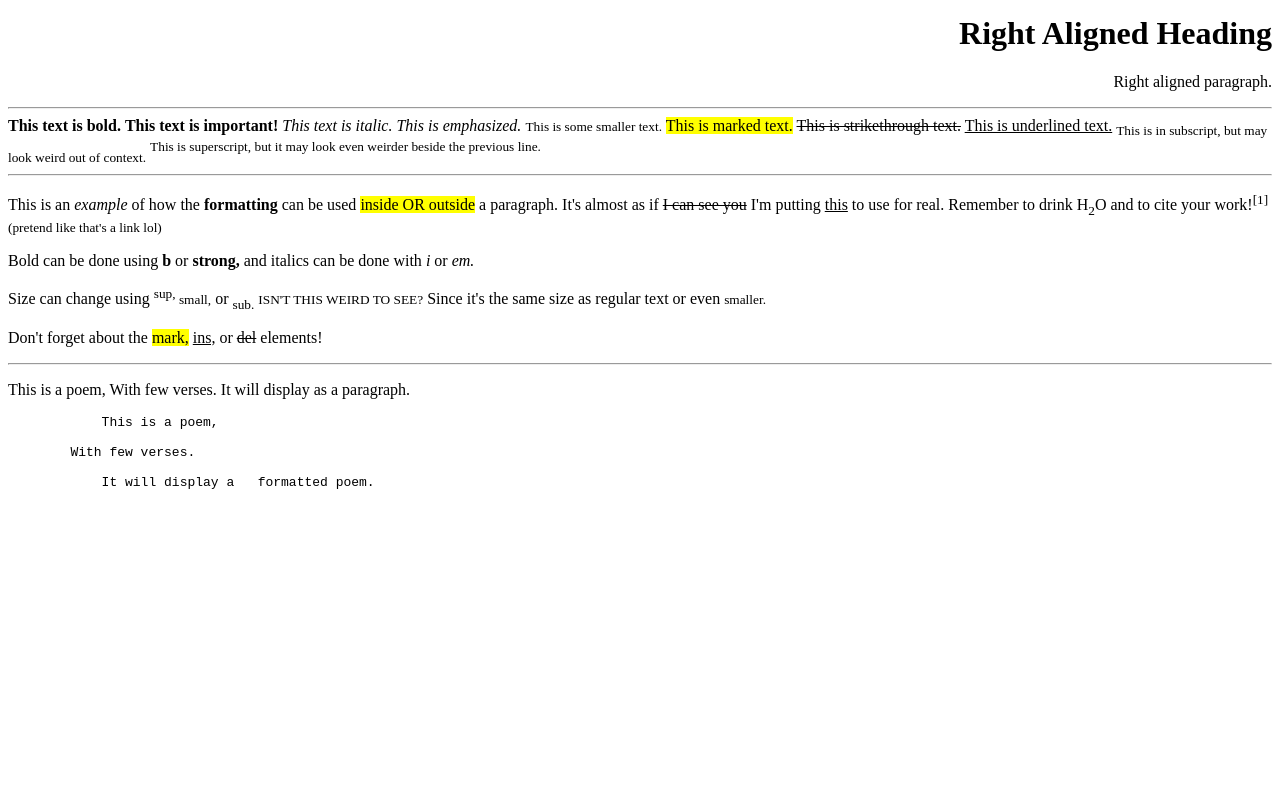
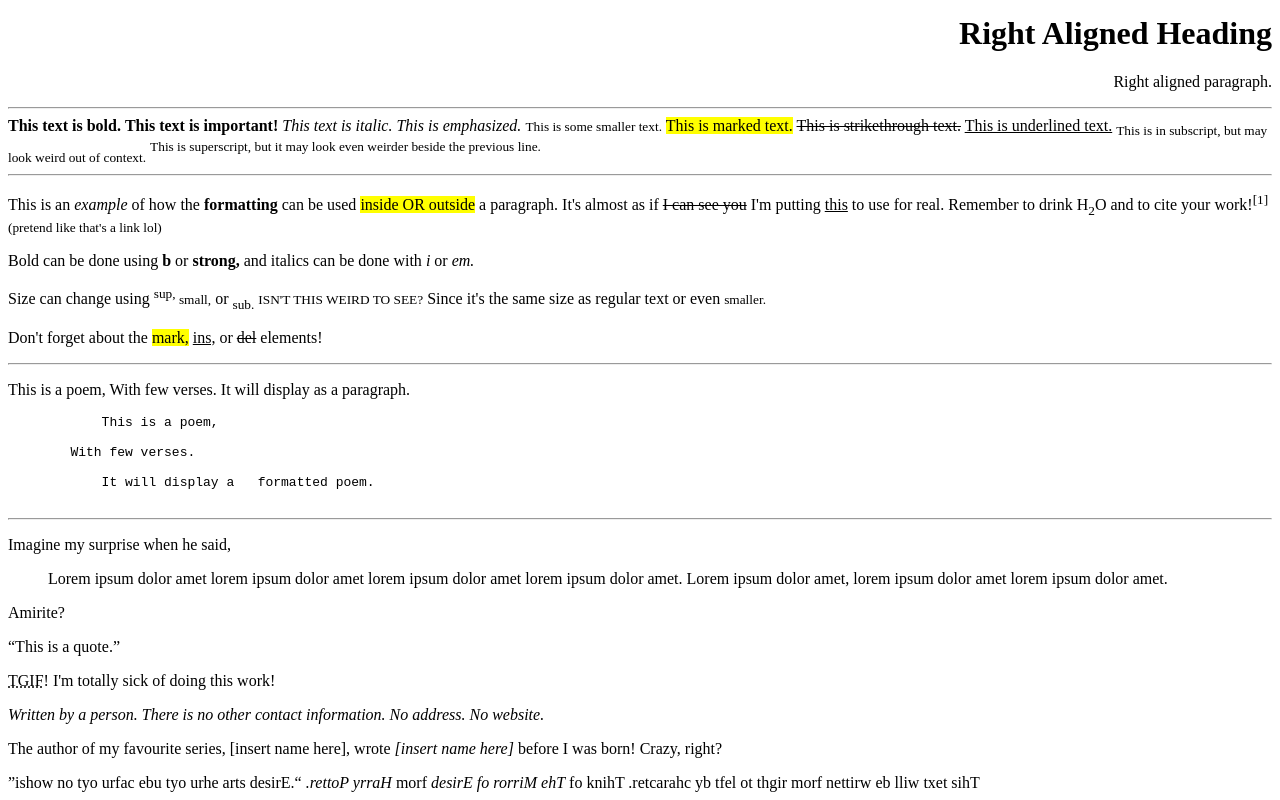
Before and after one commit to 0AliceJ/Website001, a plain HTML site: page index.html in a window 1280 px wide. Shown: the part 1055-1855 px from the top of the page. Before the commit the page ends 1573 px from the top, so only its background shows below. Drawn offline with Linux system fonts and the light colour scheme.

Commit message:
more interesting text html + founf a working pop-up on hover

```diff
--- a/index.html
+++ b/index.html
@@ -106,5 +106,24 @@
 
             It will display a   formatted poem.
         </pre>
+        <hr>
+        <!--blockquote = usually indented, a large quote-->
+        <p>Imagine my surprise when he said, <blockquote>Lorem ipsum dolor amet lorem ipsum dolor amet lorem ipsum dolor amet lorem ipsum dolor amet. Lorem ipsum dolor amet, lorem ipsum dolor amet lorem ipsum dolor amet.</blockquote> Amirite?</p>
+        <!--q = short quote, usually inserts quotation marks around-->
+        <q>This is a quote.</q>
+        <!--abbr = abbreviation or acronym, useful for translations and search engines-->
+        <!--global title attribute can add pop-up over element on hover-->
+        <p><abbr title="acronym for 'thank god it's Friday'">TGIF</abbr>! I'm totally sick of doing this work!</p>
+        <!--address = contact info for owner of document, usually italic, browsers add line break before and after element-->
+        <address>
+        Written by a person.
+        There is no other contact information.
+        No address.
+        No website.
+        </address>
+        <!--cite = reference to a real creative work, not a person's name, usually italic-->
+        <p>The author of my favourite series, [insert name here], wrote <cite>[insert name here]</cite> before I was born! Crazy, right?</p>
+        <!--bdo = bi-directional override, changes direction text is displayed, dir = direction attribute-->
+        <bdo dir="rtl">This text will be written from right to left by character. Think of <cite>The Mirror of Erised</cite> from <cite>Harry Potter. </cite><q>.Erised stra ehru oyt ube cafru oyt on wohsi</q></bdo>
     </body>
 </html>
```
